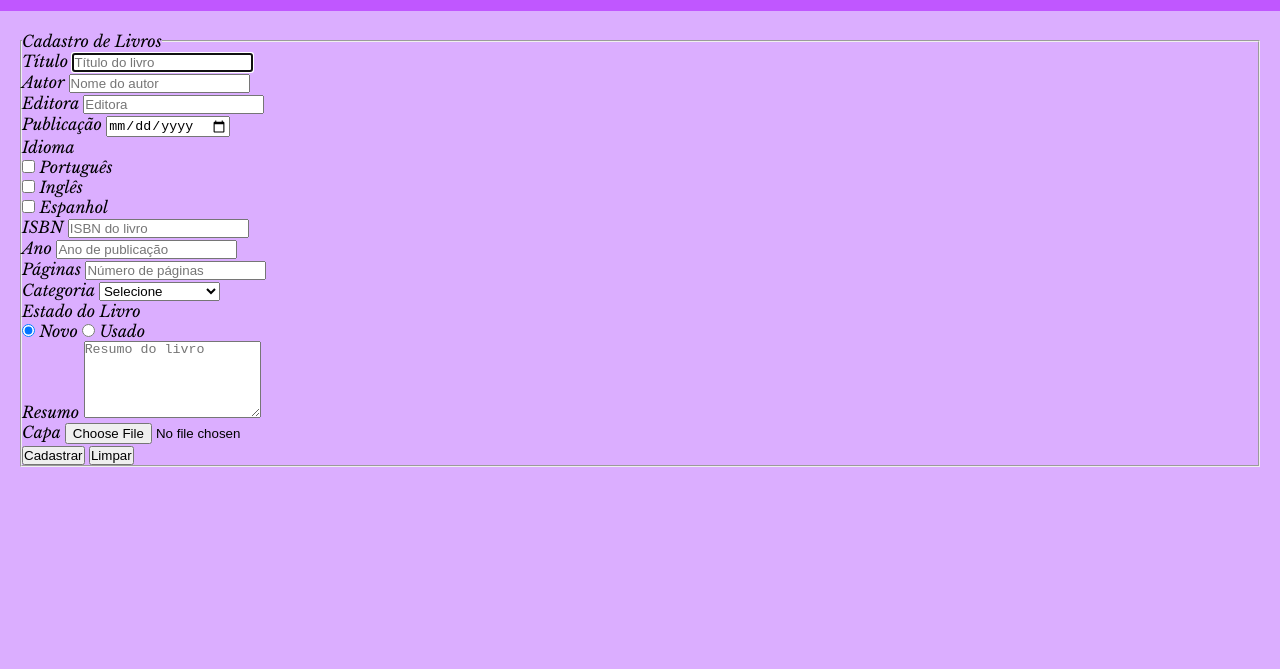
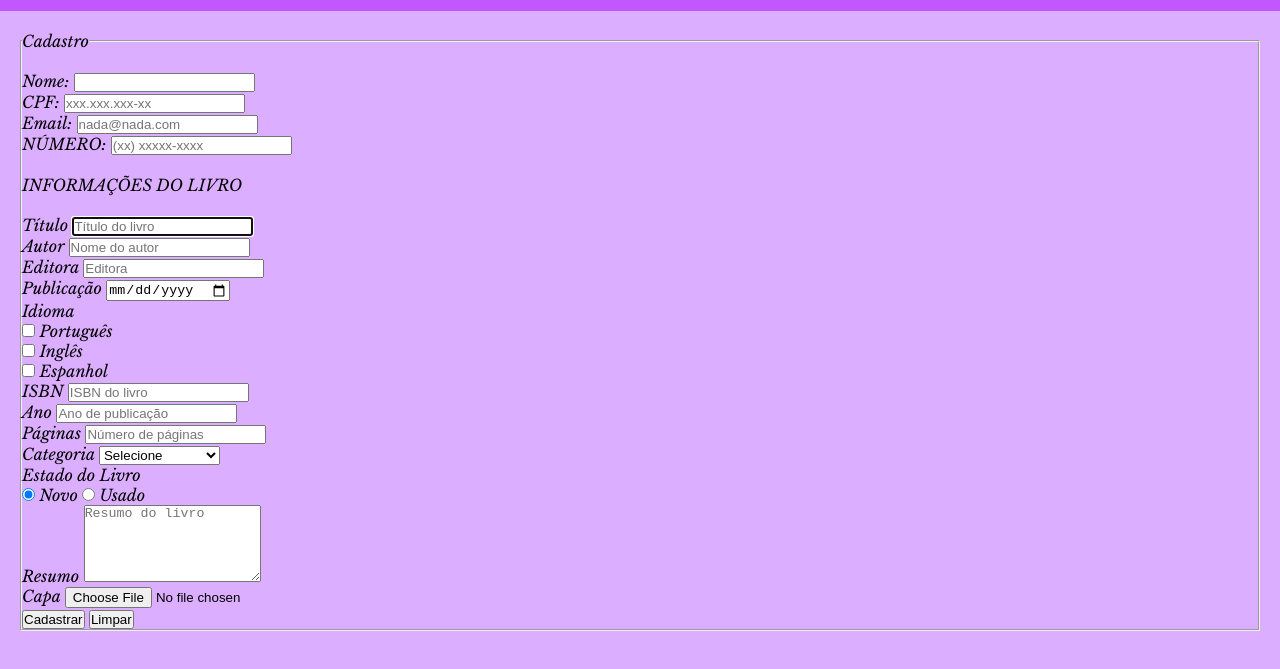
Before and after one commit to anatreisdeon/livrariaa, a plain HTML site: page cadastro.html in a window 1280 px wide. Shown: the part 89-758 px from the top of the page. Drawn offline with nearby package versions, Linux system fonts and the light colour scheme.

Commit message:
jcjhvmnv

```diff
--- a/cadastro.html
+++ b/cadastro.html
@@ -26,8 +26,41 @@
         <section class="container">
             <form>
                 <fieldset>
-                    <legend>Cadastro de Livros</legend>
+                    <legend>Cadastro</legend><BR>
+                    Nome:
+                    <input type="text"
+                    minlength="5" maxlength="50"
+                    pattern="[a-z]{5,12}"
+                    name="nome" id="idNome" required> <BR>
 
+                    CPF:
+                    <input type="text" name="cpf"
+                    pattern="\d{3}\.\d{3}\.\d{3}-\d{2} "
+                    maxlength="11"
+                    title="Digite um CPF válido"
+                    input placeholder= xxx.xxx.xxx-xx
+                    id="idCPF" required> <br>
+
+                    Email:
+                    <input placeholder="nada@nada.com"
+                   title="Uma email válido"
+                   type="email" name="email"
+                   id="idEmail" required> <br>
+
+
+                   NÚMERO:
+                   <input type="text" name="número"
+                   pattern="(\d{2})\d{5}-\d{4}"
+                   title="Digite um número válido"
+                   input placeholder= "(xx) xxxxx-xxxx"  id="Número" required> <br>
+
+
+
+
+                    <br>
+                    <legend>
+                      INFORMAÇÕES DO LIVRO
+                    </legend> <br>
                     <div class="input-container">
                         <label for="titulo">Título</label>
                         <input type="text" name="titulo" id="titulo" placeholder="Título do livro" required autofocus>
@@ -75,6 +108,7 @@
                         <label for="paginas">Páginas</label>
                         <input type="number" name="paginas" id="paginas" placeholder="Número de páginas" required>
                     </div>
+
                     <div class="input-container">
                         <label for="categoria">Categoria</label>
                         <select name="categoria" id="categoria" required>
```
Also changed, not shown: index.html (+27 -7 lines).
